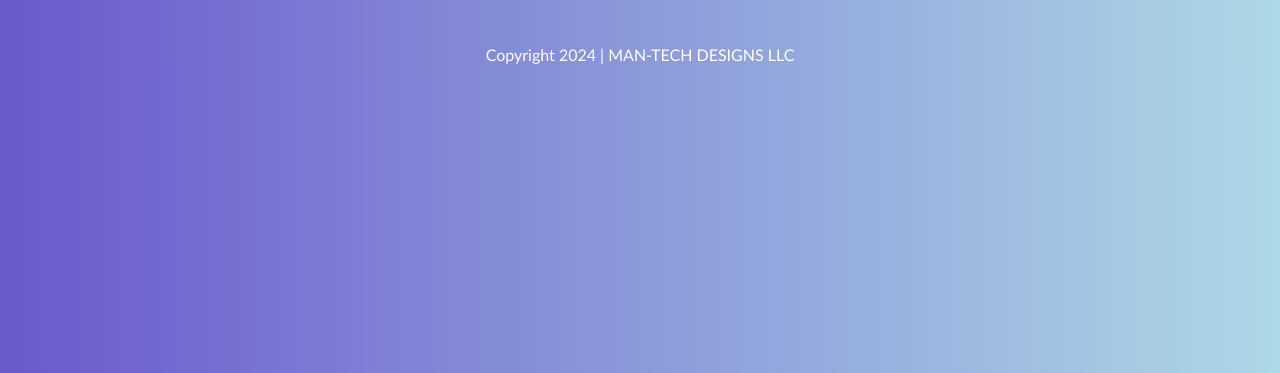
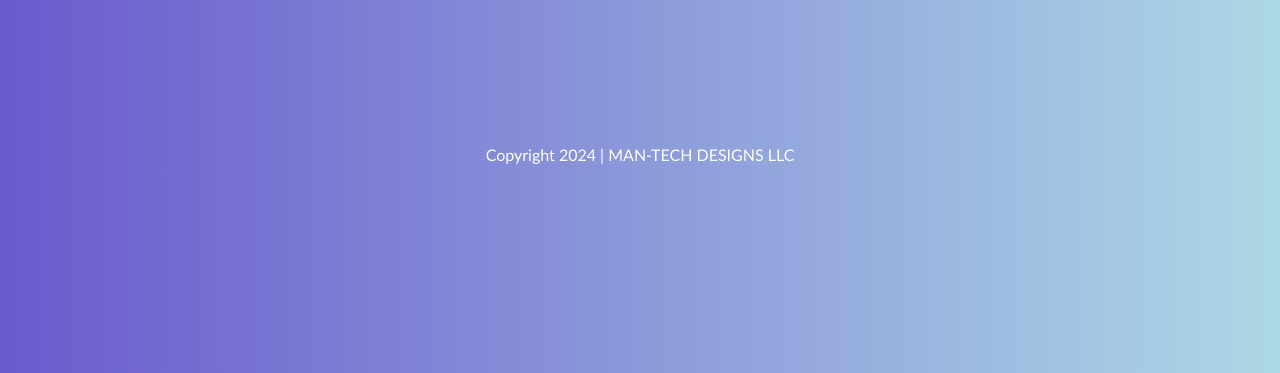
Before and after one commit to Mantechdesigns/Linktree, a plain HTML site: page index.html in a window 1280 px wide. Shown: the part 427-800 px from the top of the page. Drawn offline with Linux system fonts and the light colour scheme.

Commit message:
Footer Margin

```diff
--- a/index.html
+++ b/index.html
@@ -17,6 +17,8 @@
 </div>
 </body><BR><BR><BR>
 <footer>
+  <div class="footer">
   Copyright 2024 | MAN-TECH DESIGNS LLC
+  </div>
 </footer>
 </html>
--- a/style.css
+++ b/style.css
@@ -54,3 +54,7 @@ img {
     justify-content: center;
     margin: 0 auto;
   }
+
+  .footer {
+    margin-top: 100px;
+  }
```
